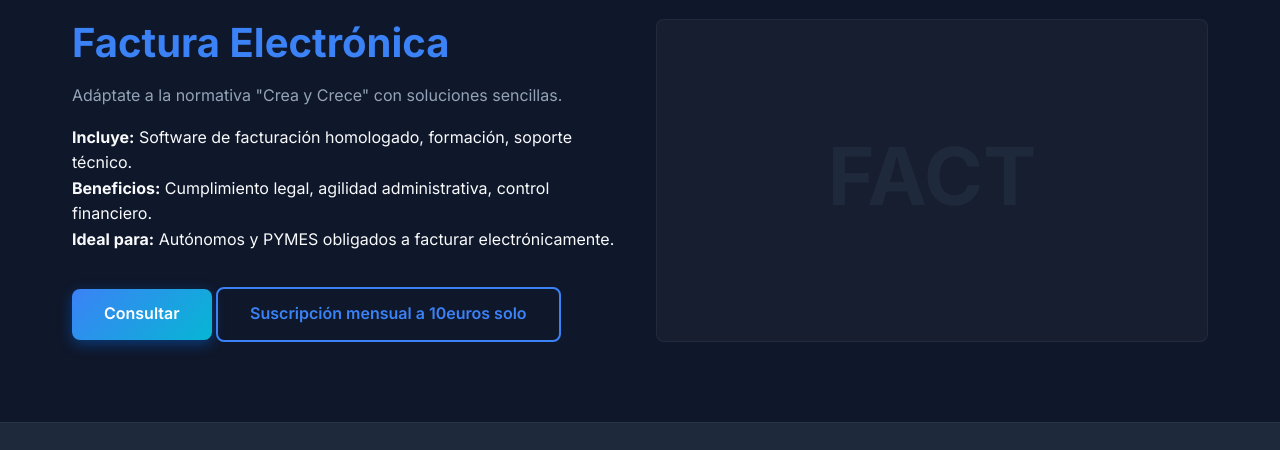
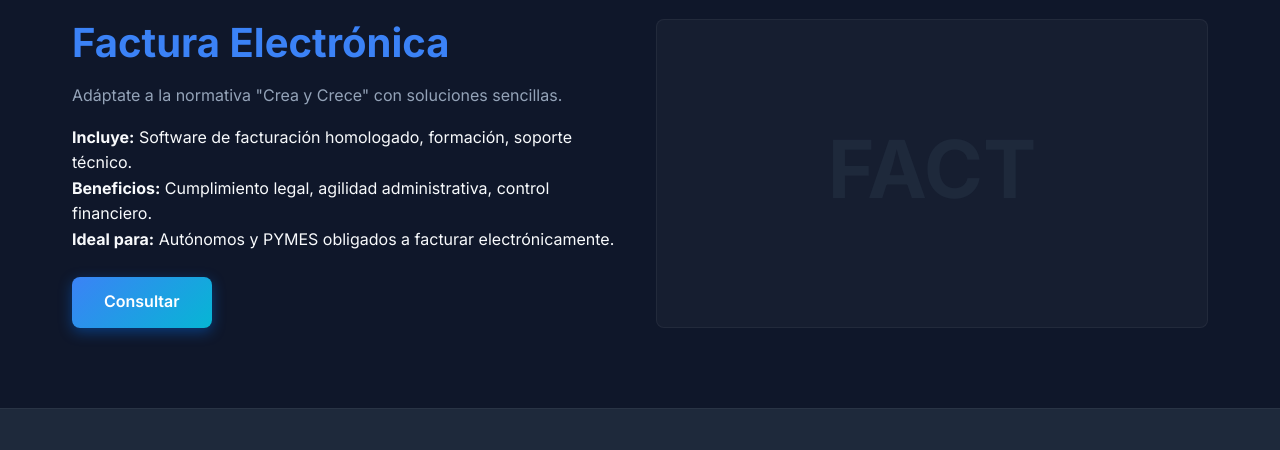
Before and after one commit to Mouriri/mendigital.es, a website built with Vite: page services.html in a window 1280 px wide. Shown: the part 2484-2934 px from the top of the page. Built offline with nearby package versions, Linux system fonts and the light colour scheme.

Commit message:
Remove Stripe subscription button

```diff
--- a/services.html
+++ b/services.html
@@ -152,8 +152,7 @@
                             </li>
                         </ul>
                         <a href="/contact.html" class="btn btn-primary">Consultar</a>
-                        <a href="https://buy.stripe.com/aFa4gz1YM54042PcU61sQ00" class="btn btn-outline"
-                            style="margin-top: 10px; display: inline-block;">Suscripción mensual a 10euros solo</a>
+
                     </div>
                     <div class="card"
                         style="display: flex; align-items: center; justify-content: center; min-height: 200px;">
```
